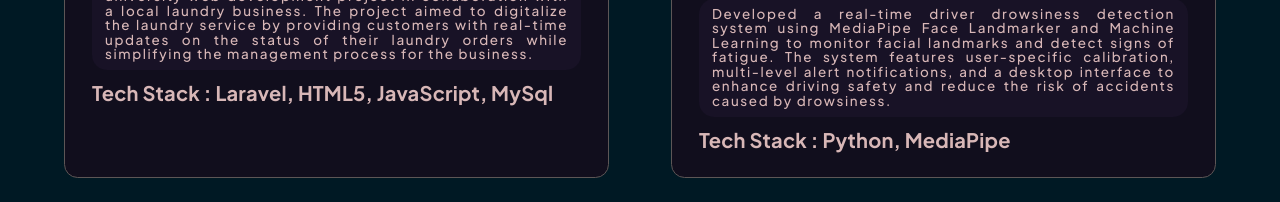
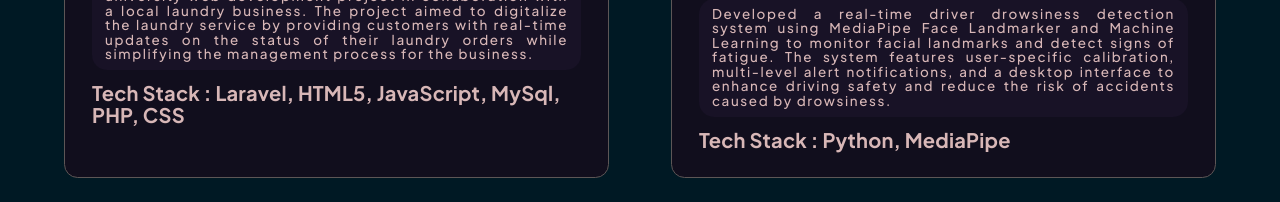
Before and after one commit to thariq122/My-Portfolio, a React (Vite) app: page / in a window 1280 px wide. Shown: the part 3242-3444 px from the top of the page. Built offline with nearby package versions, Linux system fonts and the light colour scheme.

Commit message:
update projects

```diff
--- a/src/App.jsx
+++ b/src/App.jsx
@@ -1,8 +1,3 @@
-/**
- * App — root component.
- * Assembles all sections in page order:
- * Navbar → Hero → TechStack → Experience → Projects → Footer
- */
 import Navbar from './components/Navbar'
 import Hero from './components/Hero'
 import TechStack from './components/TechStack'
--- a/src/data/projects.js
+++ b/src/data/projects.js
@@ -10,7 +10,7 @@ const projects = [
     imageAlt: 'ALL CLEAN LAUNDRY Website screenshot',
     description:
       'Developed a laundry management website as part of a university web development project in collaboration with a local laundry business. The project aimed to digitalize the laundry service by providing customers with real-time updates on the status of their laundry orders while simplifying the management process for the business.',
-    techStack: 'Laravel, HTML5, JavaScript, MySql',
+    techStack: 'Laravel, HTML5, JavaScript, MySql, PHP, CSS',
   },
   {
     id: 2,
```
